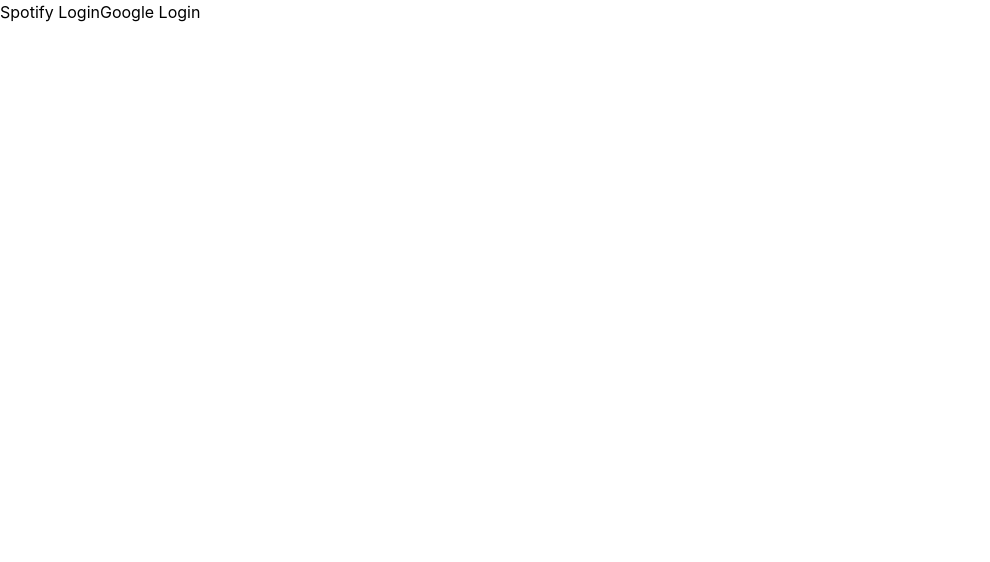
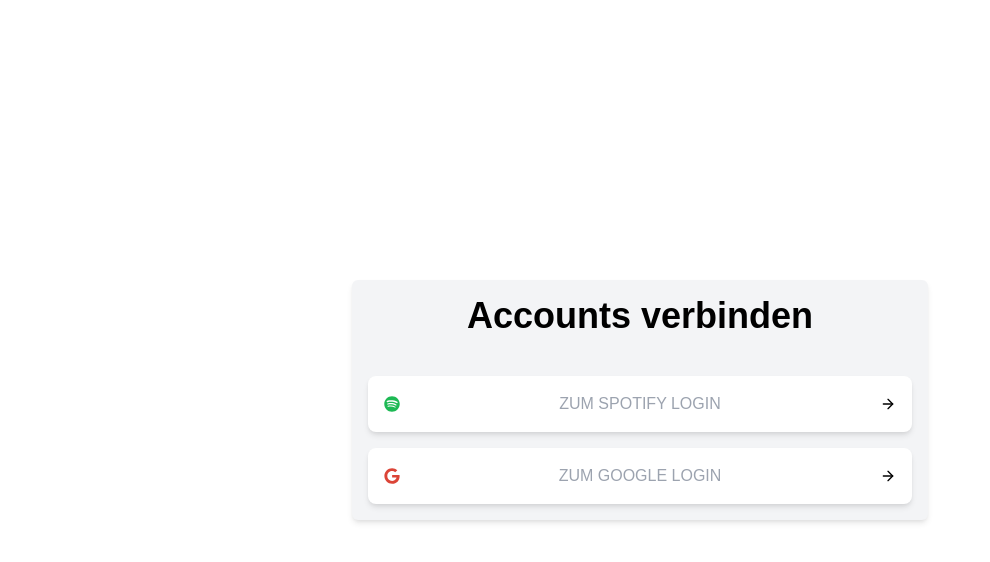
Before and after one commit to scriptify/thesoundofus, a Next.js app: page / in a window 1280 px wide. Shown: the top 562 px of the page, without its empty margins (0-990 px from the left). Built offline with nearby package versions, Linux system fonts and the light colour scheme; no server answers.

Commit message:
feat: auth ui

```diff
--- /dev/null
+++ b/browser/components/Authentication/AuthButton/index.tsx
@@ -0,0 +1,31 @@
+import React, { ReactNode } from "react";
+import classnames from "classnames";
+import { FiArrowRight as GoIcon } from "react-icons/fi";
+import { FiCheck as CheckIcon } from "react-icons/fi";
+
+interface Props {
+  isAuthenticated: boolean;
+  url: string;
+  icon: ReactNode;
+  text?: ReactNode;
+}
+
+const AuthButton = ({ icon, isAuthenticated, url, text }: Props) => {
+  return (
+    <a
+      className={classnames(
+        "p-4 rounded-lg shadow-md flex justify-between w-full bg-white items-center",
+        { ["shadow-none opacity-50"]: isAuthenticated }
+      )}
+      href={url}
+    >
+      <div className="h-4 w-auto">{icon}</div>
+      <div className="uppercase text-gray-400">{text}</div>
+      <button className="h-4 w-auto">
+        {isAuthenticated ? <CheckIcon color="#1DB954" /> : <GoIcon />}
+      </button>
+    </a>
+  );
+};
+
+export default AuthButton;
--- /dev/null
+++ b/browser/components/Authentication/index.tsx
@@ -0,0 +1,42 @@
+import { observer } from "mobx-react-lite";
+import React from "react";
+import { FaSpotify as SpotifyIcon } from "react-icons/fa";
+import { FaGoogle as GoogleIcon } from "react-icons/fa";
+import rootStore from "../../state/RootStore";
+import env from "../../util/env";
+import { getGoogleOAuthUrl } from "../../util/google";
+import { getSpotifyOAuthUrl } from "../../util/spotify";
+
+import AuthButton from "./AuthButton";
+
+interface Props {}
+
+const Authentication = ({}: Props) => {
+  const googleOAuthUrl = getGoogleOAuthUrl({ clientId: env.googleClientId });
+  const spotifyOAuthUrl = getSpotifyOAuthUrl({ clientId: env.spotifyClientId });
+
+  return (
+    <section className="w-full h-full fixed flex justify-center items-center p-4">
+      <div className="w-full max-w-xl p-4 bg-gray-100 rounded-md shadow-md">
+        <h1 className="text-4xl font-bold text-center mb-10">
+          Accounts verbinden
+        </h1>
+        <AuthButton
+          url={spotifyOAuthUrl}
+          icon={<SpotifyIcon color="#1DB954" />}
+          isAuthenticated={!!rootStore.spotifyAccessToken}
+          text="Zum Spotify Login"
+        />
+        <div className="mt-4" />
+        <AuthButton
+          url={googleOAuthUrl}
+          icon={<GoogleIcon color="#DB4437" />}
+          isAuthenticated={!!rootStore.googleAccessToken}
+          text="Zum Google Login"
+        />
+      </div>
+    </section>
+  );
+};
+
+export default observer(Authentication);
--- a/browser/state/RootStore.ts
+++ b/browser/state/RootStore.ts
@@ -1,16 +1,17 @@
-import { autorun, makeAutoObservable, reaction } from "mobx";
+import { autorun, makeAutoObservable, reaction, toJS } from "mobx";
 import getAccessToken, { resetAccessToken } from "../util/accessTokens";
 import env from "../util/env";
 import fetchGooglePhotosAlbum from "../util/google/fetchGooglePhotosAlbum";
 import { Album } from "../util/google/types";
 import fetchSpotifyPlaylist from "../util/spotify/fetchSpotifyPlaylist";
 import { SpotifyPlaylist } from "../util/spotify/types";
+import { getNearestSong } from "./util";
 
 class RootStore {
   public googleAccessToken?: string;
   public spotifyAccessToken?: string;
-  public playlist?: SpotifyPlaylist;
-  public photos?: Album;
+  private playlist?: SpotifyPlaylist;
+  private photos?: Album;
 
   constructor() {
     makeAutoObservable(this);
@@ -70,6 +71,39 @@
       }
     });
   }
+
+  /**
+   * Brings data into an easily
+   * digestable form for the UI
+   */
+  public get imagesGrid() {
+    if (!this.photos || !this.playlist) {
+      return [];
+    }
+    // For each photo, find the nearest song in the playlist
+    let alreadyAddedSongs: string[] = [];
+    const photosWithSongs = this.photos.mediaItems.map(
+      (mediaItem, _, currArr) => {
+        const creationTime = new Date(
+          mediaItem.mediaMetadata.creationTime
+        ).getTime();
+        const nearestSong = getNearestSong(creationTime, this.playlist);
+        const isFirst = !alreadyAddedSongs.includes(nearestSong.track.id);
+        alreadyAddedSongs.push(nearestSong.track.id);
+        return {
+          ...mediaItem,
+          song: nearestSong,
+          isFirst,
+        };
+      }
+    );
+
+    return photosWithSongs;
+  }
+
+  public get isAuthenticationNeeded() {
+    return !this.googleAccessToken || !this.spotifyAccessToken;
+  }
 }
 
 const rootStore = new RootStore();
--- /dev/null
+++ b/browser/state/util.ts
@@ -0,0 +1,17 @@
+import { SpotifyPlaylist } from "../util/spotify/types";
+
+/**
+ * Gets nearest song relative
+ * to the specifed time in the playlist
+ */
+export function getNearestSong(time: number, playlist: SpotifyPlaylist) {
+  const sorted = [...playlist.tracks.items];
+  sorted.sort((track1, track2) => {
+    const diff1 = Math.abs(time - new Date(track1.added_at).getTime());
+    const diff2 = Math.abs(time - new Date(track2.added_at).getTime());
+
+    return diff1 - diff2;
+  });
+
+  return sorted[0];
+}
--- a/browser/util/google/index.ts
+++ b/browser/util/google/index.ts
@@ -2,19 +2,20 @@
   clientId: string;
 }
 
-export function redirectToGoogleLogin({
-  clientId,
-}: RedirectToGoogleLoginParams) {
+export function getGoogleOAuthUrl({ clientId }: RedirectToGoogleLoginParams) {
   const reqUrl = new URL("https://accounts.google.com/o/oauth2/v2/auth");
   reqUrl.searchParams.set("client_id", clientId);
   reqUrl.searchParams.set("response_type", "token");
   reqUrl.searchParams.set("state", "google");
-  reqUrl.searchParams.set("redirect_uri", window.location.origin);
+  reqUrl.searchParams.set(
+    "redirect_uri",
+    process.env.NEXT_PUBLIC_OAUTH_REDIRECT_URI
+  );
   reqUrl.searchParams.set(
     "scope",
     "https://www.googleapis.com/auth/photoslibrary.readonly"
   );
-  window.location.replace(reqUrl.toString());
+  return reqUrl.toString();
 }
 
 export function mediaItemBaseUrlToImgSrc(baseUrl: string) {
--- a/browser/util/google/types.ts
+++ b/browser/util/google/types.ts
@@ -7,7 +7,7 @@
 }
 
 export interface MediaMetadata {
-  creationTime: Date;
+  creationTime: string;
   width: string;
   height: string;
   photo: Photo;
--- a/browser/util/spotify/index.ts
+++ b/browser/util/spotify/index.ts
@@ -2,17 +2,18 @@
   clientId: string;
 }
 
-export function redirectToSpotifyLogin({
-  clientId,
-}: RedirectToSpotifyLoginParams) {
+export function getSpotifyOAuthUrl({ clientId }: RedirectToSpotifyLoginParams) {
   const reqUrl = new URL("https://accounts.spotify.com/authorize");
   reqUrl.searchParams.set("client_id", clientId);
   reqUrl.searchParams.set("response_type", "token");
   reqUrl.searchParams.set("state", "spotify");
-  reqUrl.searchParams.set("redirect_uri", window.location.origin + "/");
+  reqUrl.searchParams.set(
+    "redirect_uri",
+    process.env.NEXT_PUBLIC_OAUTH_REDIRECT_URI
+  );
   reqUrl.searchParams.set(
     "scope",
     "streaming user-read-email user-read-private playlist-read-collaborative"
   );
-  window.location.replace(reqUrl.toString());
+  return reqUrl.toString();
 }
--- a/browser/util/spotify/types.ts
+++ b/browser/util/spotify/types.ts
@@ -125,7 +125,7 @@
 }
 
 export interface Item {
-  added_at: Date;
+  added_at: string;
   added_by: AddedBy;
   is_local: boolean;
   primary_color?: any;
--- a/package.json
+++ b/package.json
@@ -10,12 +10,14 @@
   "dependencies": {
     "@types/spotify-web-playback-sdk": "^0.1.7",
     "autoprefixer": "^10.1.0",
+    "classnames": "^2.2.6",
     "mobx": "^6.0.4",
     "mobx-react-lite": "^3.1.6",
     "next": "10.0.3",
     "postcss": "^8.2.1",
     "react": "17.0.1",
     "react-dom": "17.0.1",
+    "react-icons": "^4.1.0",
     "tailwindcss": "^2.0.2"
   },
   "devDependencies": {
--- a/pages/index.tsx
+++ b/pages/index.tsx
@@ -1,16 +1,7 @@
-import { redirectToSpotifyLogin } from "../browser/util/spotify";
-import { redirectToGoogleLogin } from "../browser/util/google";
-import env from "../browser/util/env";
 import { observer } from "mobx-react-lite";
 import rootStore from "../browser/state/RootStore";
-
-function onSpotifyLogin() {
-  redirectToSpotifyLogin({ clientId: env.spotifyClientId });
-}
-
-function onGoogleLogin() {
-  redirectToGoogleLogin({ clientId: env.googleClientId });
-}
+import Authentication from "../browser/components/Authentication";
+import { useEffect, useState } from "react";
 
 function Home() {
   // function onPlayRandom() {
@@ -20,15 +11,17 @@
   //   }
   // }
 
+  const [didRender, setRender] = useState<boolean>(false);
+
+  useEffect(() => {
+    setRender(true);
+  }, []);
+
+  // So... pretty useless to Next.js for this app
   return (
-    <main>
-      {!rootStore.spotifyAccessToken && (
-        <button onClick={onSpotifyLogin}>Spotify Login</button>
-      )}
-      {!rootStore.googleAccessToken && (
-        <button onClick={onGoogleLogin}>Google Login</button>
-      )}
-    </main>
+    didRender && (
+      <main>{rootStore.isAuthenticationNeeded && <Authentication />}</main>
+    )
   );
 }
 
--- a/styles/globals.css
+++ b/styles/globals.css
@@ -1,4 +1,6 @@
 @tailwind base;
+@import url("https://use.typekit.net/mpn6jrs.css");
+
 @tailwind components;
 @tailwind utilities;
 
@@ -6,8 +8,7 @@
 body {
   padding: 0;
   margin: 0;
-  font-family: -apple-system, BlinkMacSystemFont, Segoe UI, Roboto, Oxygen,
-    Ubuntu, Cantarell, Fira Sans, Droid Sans, Helvetica Neue, sans-serif;
+  font-family: proxima-nova, sans-serif;
 }
 
 a {
```
Also changed, not shown: 1 other file (tests, documents, lock files or other folders).
